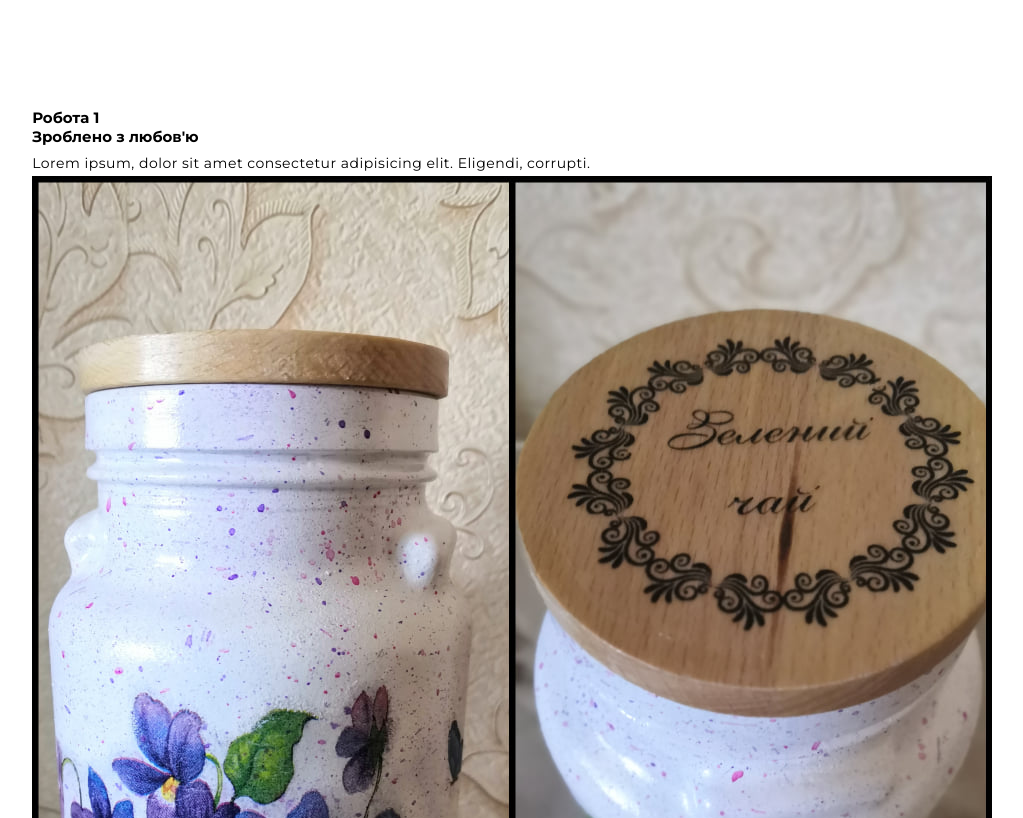
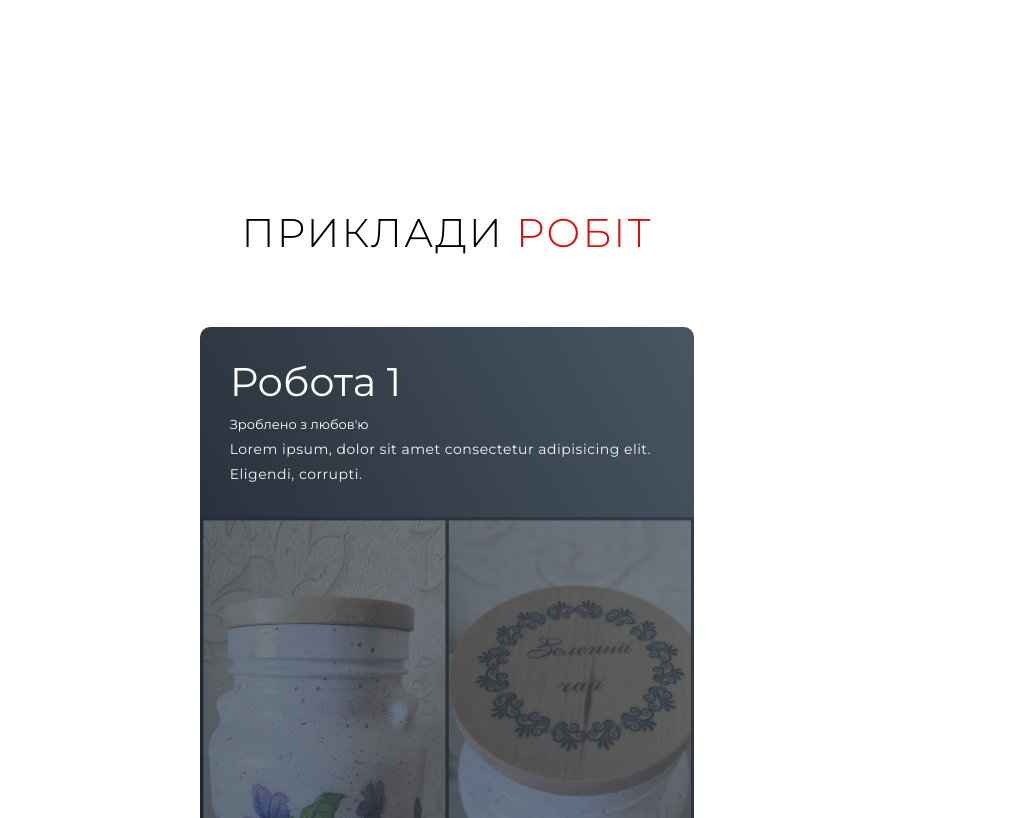
Before and after one commit to Bertest/Bertest.github.io, a plain HTML site: page index.html in a window 1280 px wide. Shown: the part 1982-2800 px from the top of the page, without its empty margins (193-1216 px from the left). Drawn offline with Linux system fonts and the light colour scheme.

Commit message:
Project section mobile done

```diff
--- a/style.css
+++ b/style.css
@@ -141,7 +141,7 @@ p {
     padding: 100px 0;
 }
 
-#services .section-title {
+.section-title {
     font-size: 4rem;
     font-weight: 300;
     color: black;
@@ -151,7 +151,7 @@ p {
     text-align: center;
 }
 
-#services .section-title span {
+.section-title span {
     color: rgb(223, 11, 11);
 }
 
@@ -214,6 +214,94 @@ p {
 
 /*END Works section */
 
+/* Project Section */
+
+#projects .projects {
+    flex-direction: column;
+    max-width: 1200px;
+    margin: 0 auto;
+    padding: 100px 0;
+}
+
+#projects .projects-header h1 {
+    margin-bottom: 50px;
+}
+
+#projects .all-projects {
+    display: flex;
+    align-items: center;
+    justify-content: center;
+    flex-direction: column;
+}
+
+#projects .project-item {
+    display: flex;
+    align-items: center;
+    justify-content: center;
+    flex-direction: column;
+    width: 80%;
+    margin: 20px auto;
+    overflow: hidden;
+    border-radius: 10px;
+}
+
+#projects .project-info {
+    padding: 30px;
+    flex-basis: 50%;
+    height: 100%;
+    display: flex;
+    align-items: flex-start;
+    justify-content: center;
+    flex-direction: column;
+    background-image: linear-gradient(60deg, #29323c 0%, #485563 100%);
+    color: white;
+}
+
+#projects .project-info h1 {
+    font-size: 4rem;
+    font-weight: 500;
+}
+
+#projects .project-info h2 {
+    font-size: 1.3rem;
+    font-weight: 500;
+    margin-top: 10px;
+}
+
+#projects .project-info p {
+    color: whitesmoke;
+}
+
+#projects .project-img {
+    flex-basis: 50%;
+    height: 400px;
+    overflow: hidden;
+    position: relative;
+}
+#projects .project-img:after {
+    content: '';
+    position: absolute;
+    left: 0;
+    top: 0;
+    height: 100%;
+    width: 100%;
+    background-image: linear-gradient(60deg, #29323c 0%, #485563 100%);
+    opacity: 0.7;
+    transition: 0.7s ease;
+}
+
+#projects .project-img img{
+    transition: .3s ease transform;
+}
+
+#projects .project-item:hover .project-img img {
+    transform: scale(1.1);
+}
+#projects .project-item:hover .project-img:after {
+    opacity: 0.1;
+
+/* END Project Section */
+
 /* Keyframes */
 
 @keyframes text_reveal_box {
```
